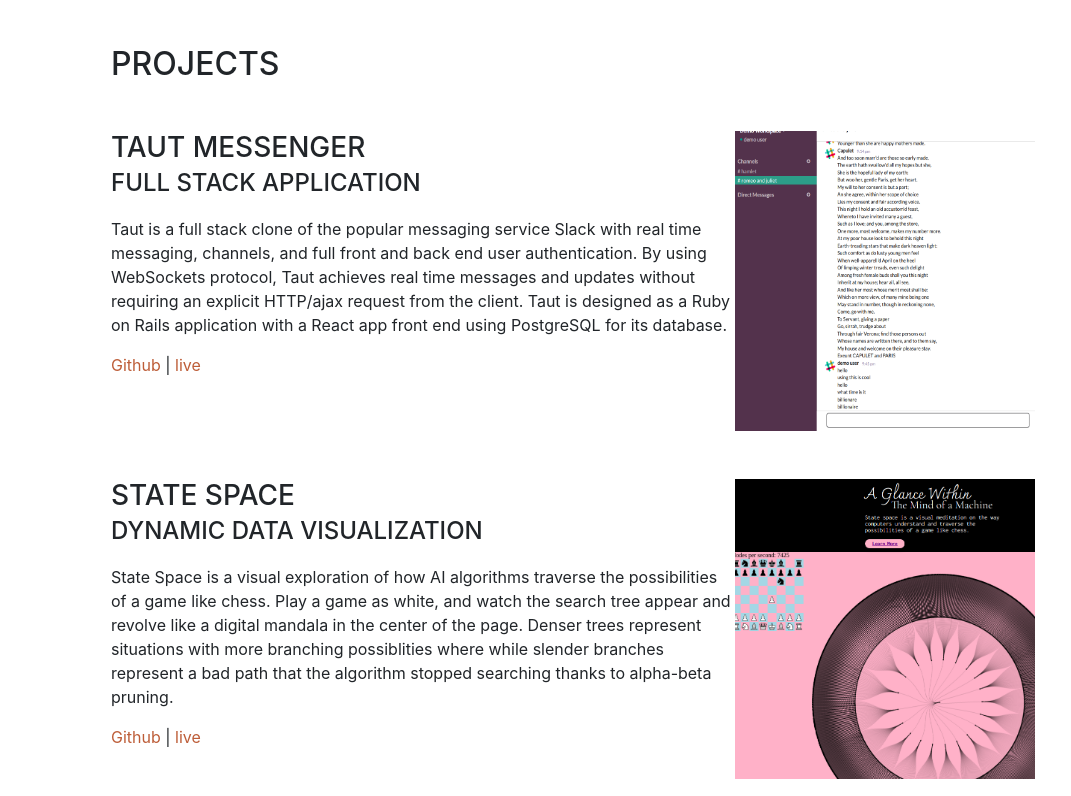
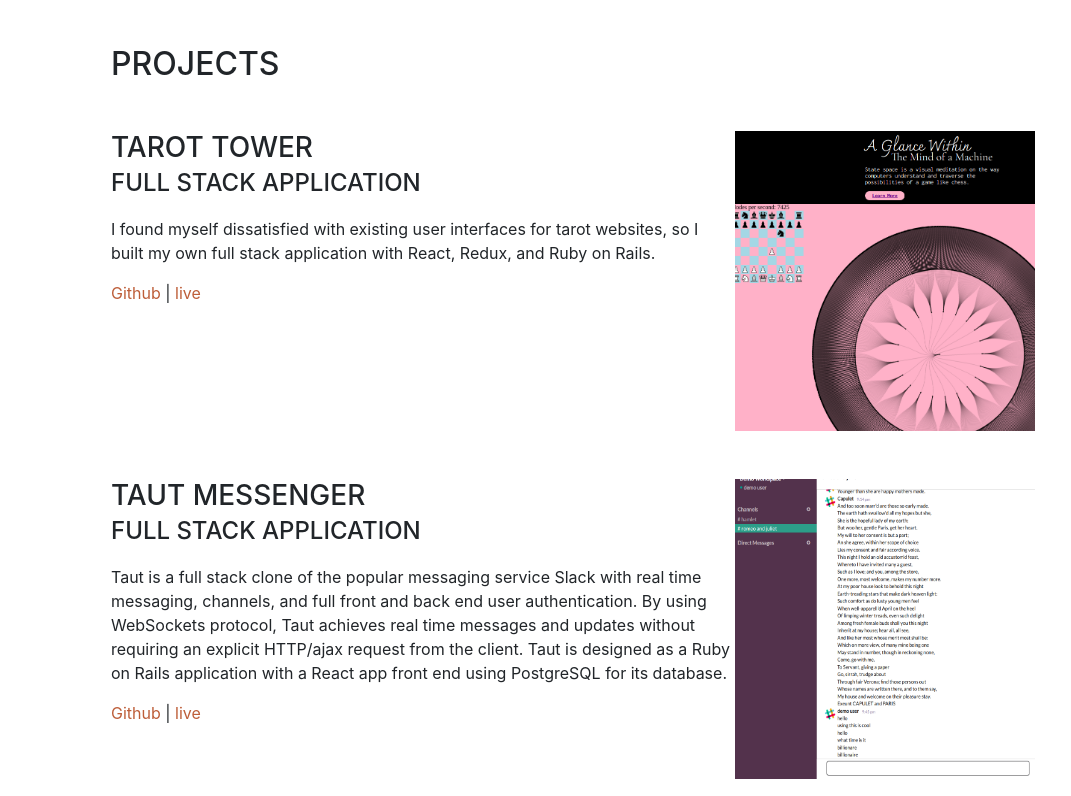
Before and after one commit to adampereakane/personal-page, a website with bundled scripts: page index.html in a window 1280 px wide. Shown: the part 804-1600 px from the top of the page, without its empty margins (209-1280 px from the left). Built offline with nearby package versions, Linux system fonts and the light colour scheme; a web font is replaced by a local one.

Commit message:
add tarot tower

```diff
--- a/index.html
+++ b/index.html
@@ -86,6 +86,18 @@
 
           <div class="resume-item d-flex flex-column flex-md-row mb-5">
             <div class="resume-content mr-auto">
+              <h3 class="mb-0">Tarot Tower</h3>
+              <div class="subheading mb-3">Full Stack Application</div>
+              <p>I found myself dissatisfied with existing user interfaces for tarot websites, so I built my own full stack application with React, Redux, and Ruby on Rails.</p>
+              <a href="https://github.com/adampereakane/tarot-tower">Github</a> | <a href="https://adampereakane.github.io/State-Space/">live</a>
+            </div>
+            <div class="resume-date text-md-right">
+              <img src="./img/state-space.png" height="300" width="300"></img>
+            </div>
+          </div>
+
+          <div class="resume-item d-flex flex-column flex-md-row mb-5">
+            <div class="resume-content mr-auto">
               <h3 class="mb-0">Taut Messenger</h3>
               <div class="subheading mb-3">Full Stack Application</div>
               <p>Taut is a full stack clone of the popular messaging service Slack with real time messaging, channels, and full front and back end user authentication. By using WebSockets protocol, Taut achieves real time messages and updates without requiring an explicit HTTP/ajax request from the client. Taut is designed as a Ruby on Rails application with a React app front end using PostgreSQL for its database.</p>
```
Also changed, not shown: img/tarot-tower.png (added).
